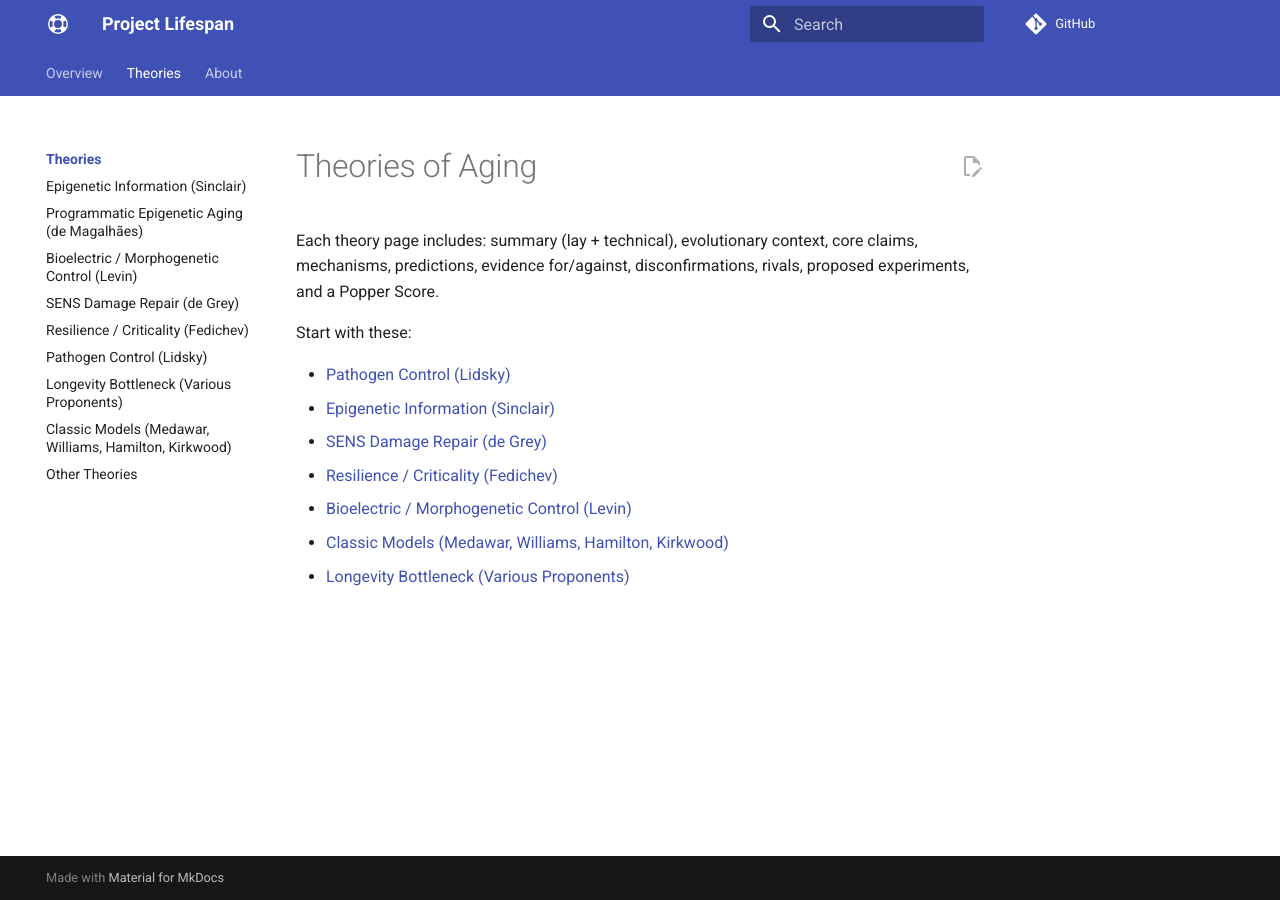
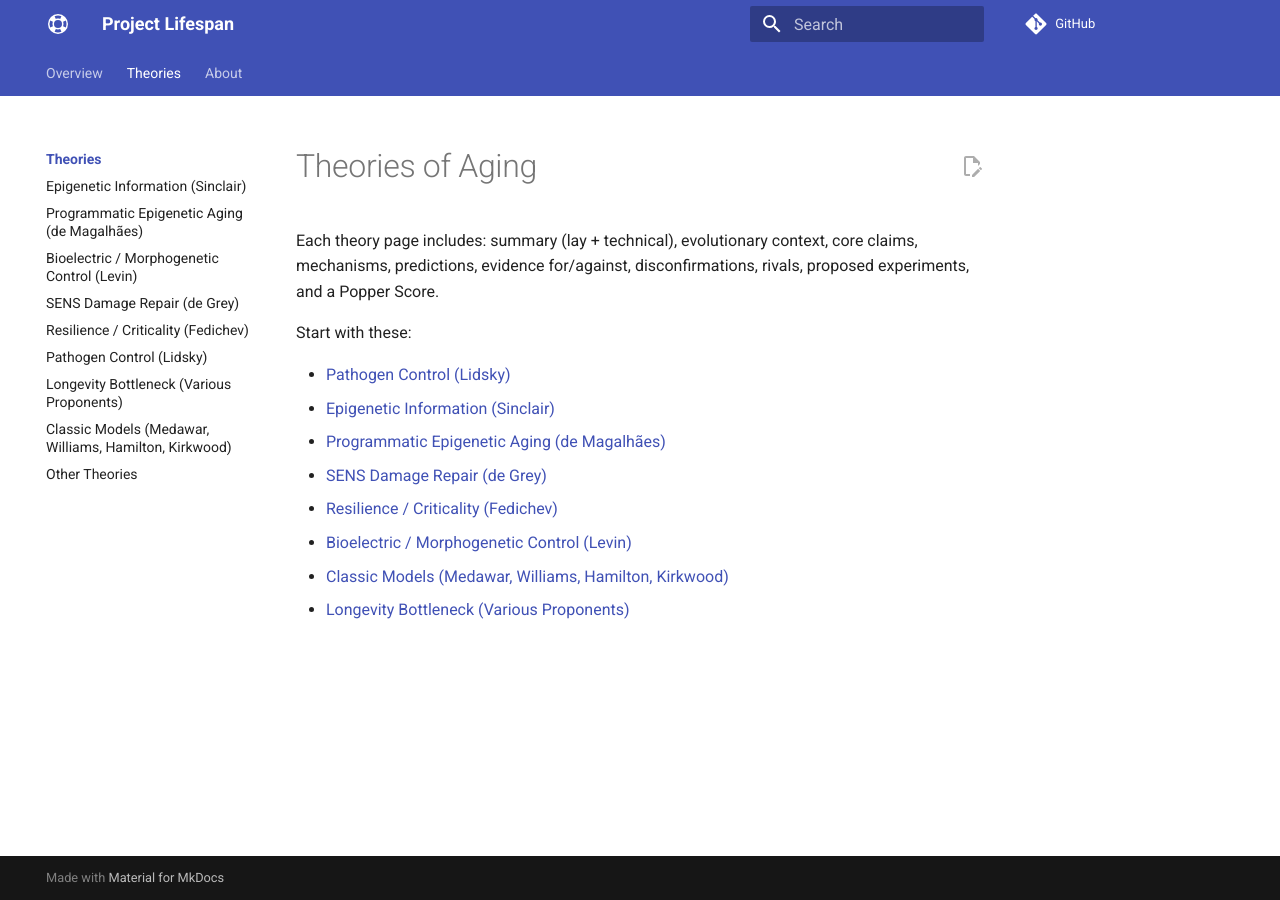
Before and after one commit to djgish485/project-lifespan, an MkDocs documentation site: the page built from docs/theories/index.md, in a window 1280 px wide. Built offline with MkDocs 1.6.1 and Material for MkDocs 9.7.7, drawn with Linux system fonts in a browser that asks for light colours; comment, search, counter and statistics services are not loaded.

Commit message:
docs(theories): add Programmatic Epigenetic Aging link to Theories index

```diff
--- a/docs/theories/index.md
+++ b/docs/theories/index.md
@@ -10,6 +10,7 @@ Start with these:
 
 - [Pathogen Control (Lidsky)](pathogen_control.md)
 - [Epigenetic Information (Sinclair)](epigenetic_information.md)
+- [Programmatic Epigenetic Aging (de Magalhães)](programmatic_epigenetic_aging.md)
 - [SENS Damage Repair (de Grey)](sens_damage_repair.md)
 - [Resilience / Criticality (Fedichev)](resilience_criticality.md)
 - [Bioelectric / Morphogenetic Control (Levin)](bioelectric_morphogenetic_control.md)
```
